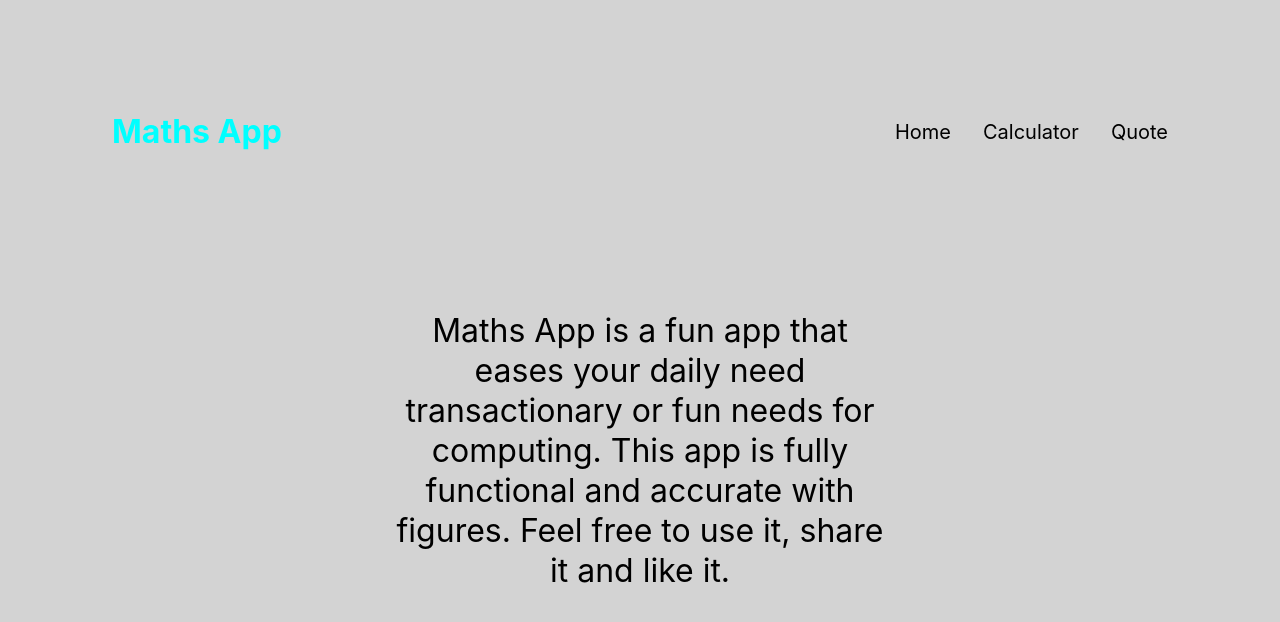
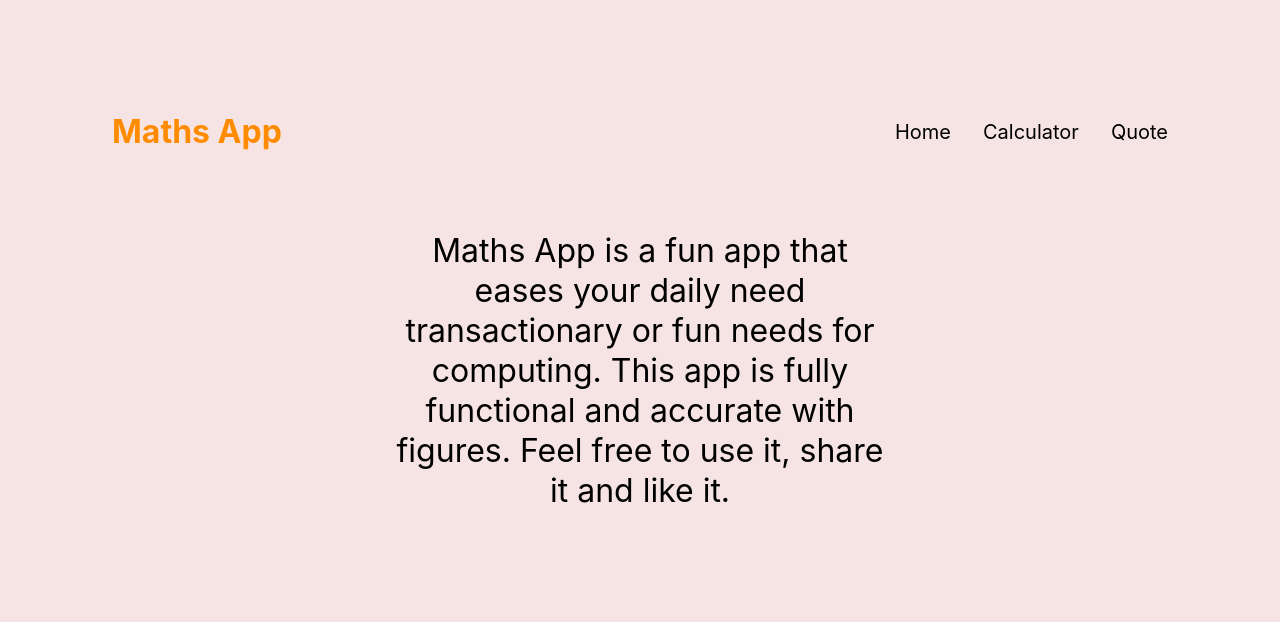
Before and after one commit to TaiwoEnoch/Maths_App, a React (Create React App) app: page / in a window 1280 px wide. Shown: the top 622 px of the page. Built offline with nearby package versions, Linux system fonts and the light colour scheme.

Commit message:
Add styling to beautify my App

```diff
--- a/src/index.css
+++ b/src/index.css
@@ -33,13 +33,13 @@ body {
 }
 
 .heroPage {
-  margin-top: 10rem;
+  margin-top: 5rem;
 }
 
 .Quote {
   color: #000;
   max-width: 500px;
-  margin: 8rem auto;
+  margin: 5rem auto;
   font-size: 2rem;
   line-height: 40px;
   text-align: center;
@@ -50,7 +50,7 @@ body {
   height: 100vh;
   padding: 7rem;
   margin: 0 auto;
-  background-color: lightgray;
+  background-color: rgb(246, 228, 228);
 }
 
 .flex-header {
@@ -70,7 +70,7 @@ a {
 
 a:hover {
   border-bottom: 1px solid #f2f2f2;
-  color: cyan;
+  color: darkorange;
 }
 
 .panel {
--- a/src/pages/Header.js
+++ b/src/pages/Header.js
@@ -3,7 +3,7 @@ import { Outlet, Link } from 'react-router-dom';
 const Header = () => (
   <div className="container">
     <div className="flex-header">
-      <h1 style={{ color: 'cyan' }}>Maths App</h1>
+      <h1 style={{ color: 'darkorange' }}>Maths App</h1>
       <nav className="nav">
         <ul style={{ display: 'flex', gap: '2rem' }} className="navList">
           <li>
```
